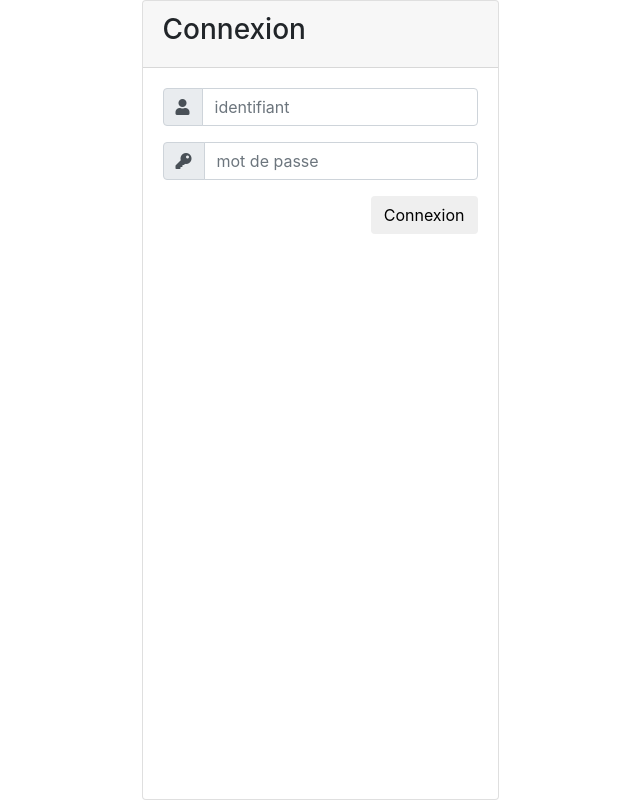
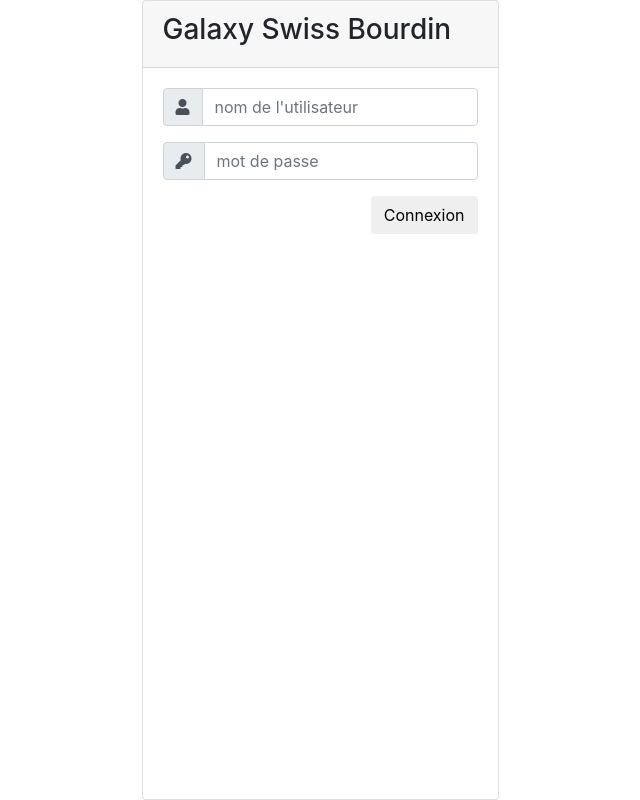
Before and after one commit to BallotD/Projet_GSB, a PHP site: page /v_authentification.php in a window 1280 px wide. Shown: the whole page, without its empty margins (320-960 px from the left). Run offline with PHP 8.4, Linux system fonts and the light colour scheme; some libraries are stand-ins or nearby versions.

Commit message:
Version 1.0 Axel

```diff
--- a/vues/v_authentification.php
+++ b/vues/v_authentification.php
@@ -6,7 +6,7 @@
 <!DOCTYPE html>
 <html>
 <head>
-	<title>Login Page</title>
+	<title>Connexion</title>
    <!--Made with love by Mutiullah Samim -->
 
 	<!--Bootsrap 4 CDN-->
@@ -16,29 +16,30 @@
 	<link rel="stylesheet" href="https://use.fontawesome.com/releases/v5.3.1/css/all.css" integrity="sha384-mzrmE5qonljUremFsqc01SB46JvROS7bZs3IO2EmfFsd15uHvIt+Y8vEf7N7fWAU" crossorigin="anonymous">
 
 	<!--Custom styles-->
-	<link rel="stylesheet" type="text/css" href="style.css">
+	<link rel="stylesheet" type="text/css" href="./includes/css/style.css">
 </head>
 <body>
 <div class="container">
 	<div class="d-flex justify-content-center h-100">
 		<div class="card">
 			<div class="card-header">
-				<h3>Connexion</h3>
+				<h3>Galaxy Swiss Bourdin</h3>
 			</div>
 			<div class="card-body">
-				<form>
+				<form method="POST" action="index.php?uc=auth">
+
 					<div class="input-group form-group">
 						<div class="input-group-prepend">
 							<span class="input-group-text"><i class="fas fa-user"></i></span>
 						</div>
-						<input type="text" class="form-control" placeholder="identifiant">
+						<input type="text" class="form-control" placeholder="nom de l'utilisateur" id="login" type="text" name="login">
 
 					</div>
 					<div class="input-group form-group">
 						<div class="input-group-prepend">
-							<span class="input-group-text"><i class="fas fa-key"></i></span>
+							<span class="input-group-text" ><i class="fas fa-key"></i></span>
 						</div>
-						<input type="password" class="form-control" placeholder="mot de passe">
+						<input type="password" class="form-control" placeholder="mot de passe" id="password" type="password" name="password">
 					</div>
 					<div class="form-group">
 						<input type="submit" value="Connexion" class="btn float-right login_btn">
```
